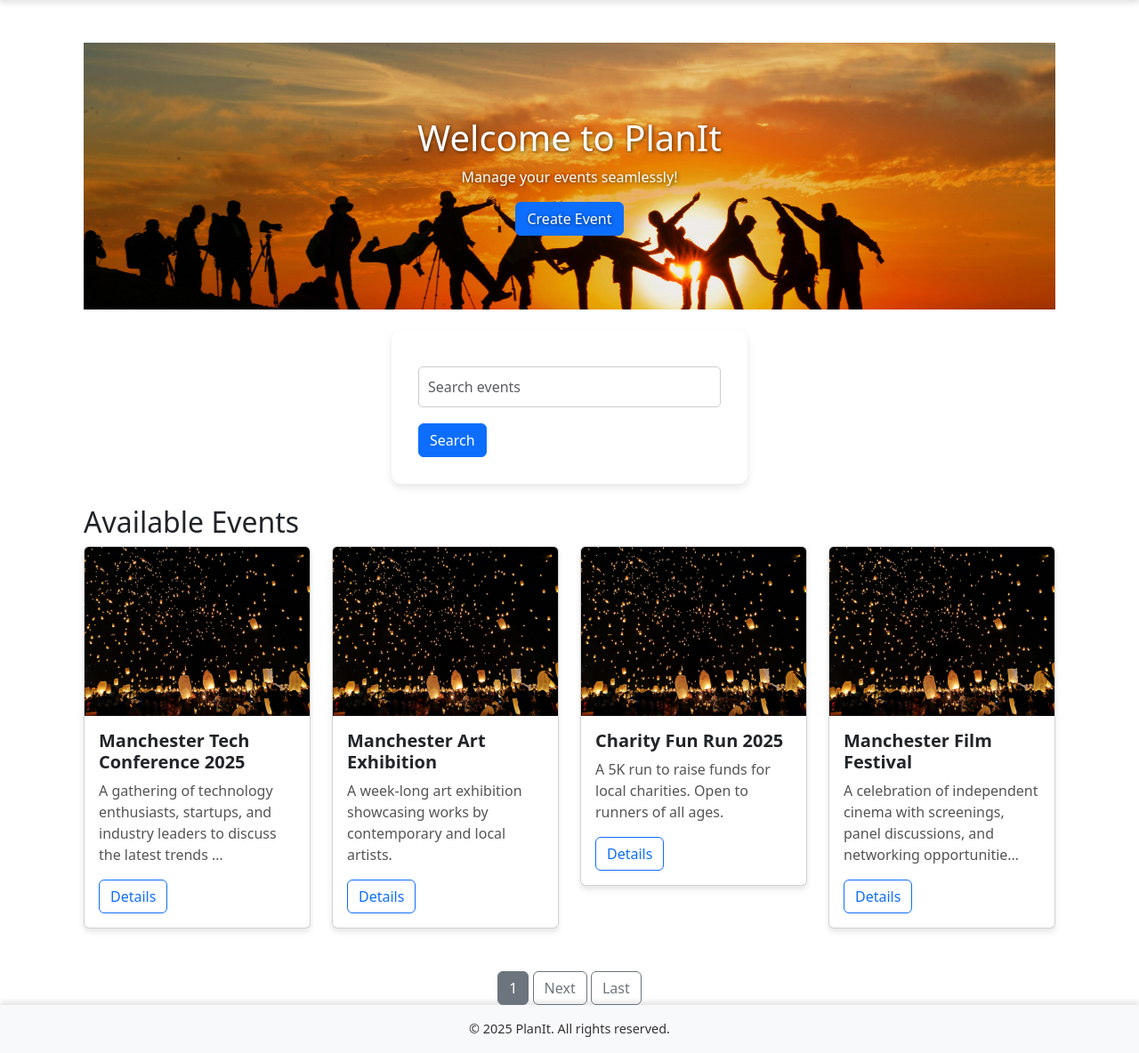
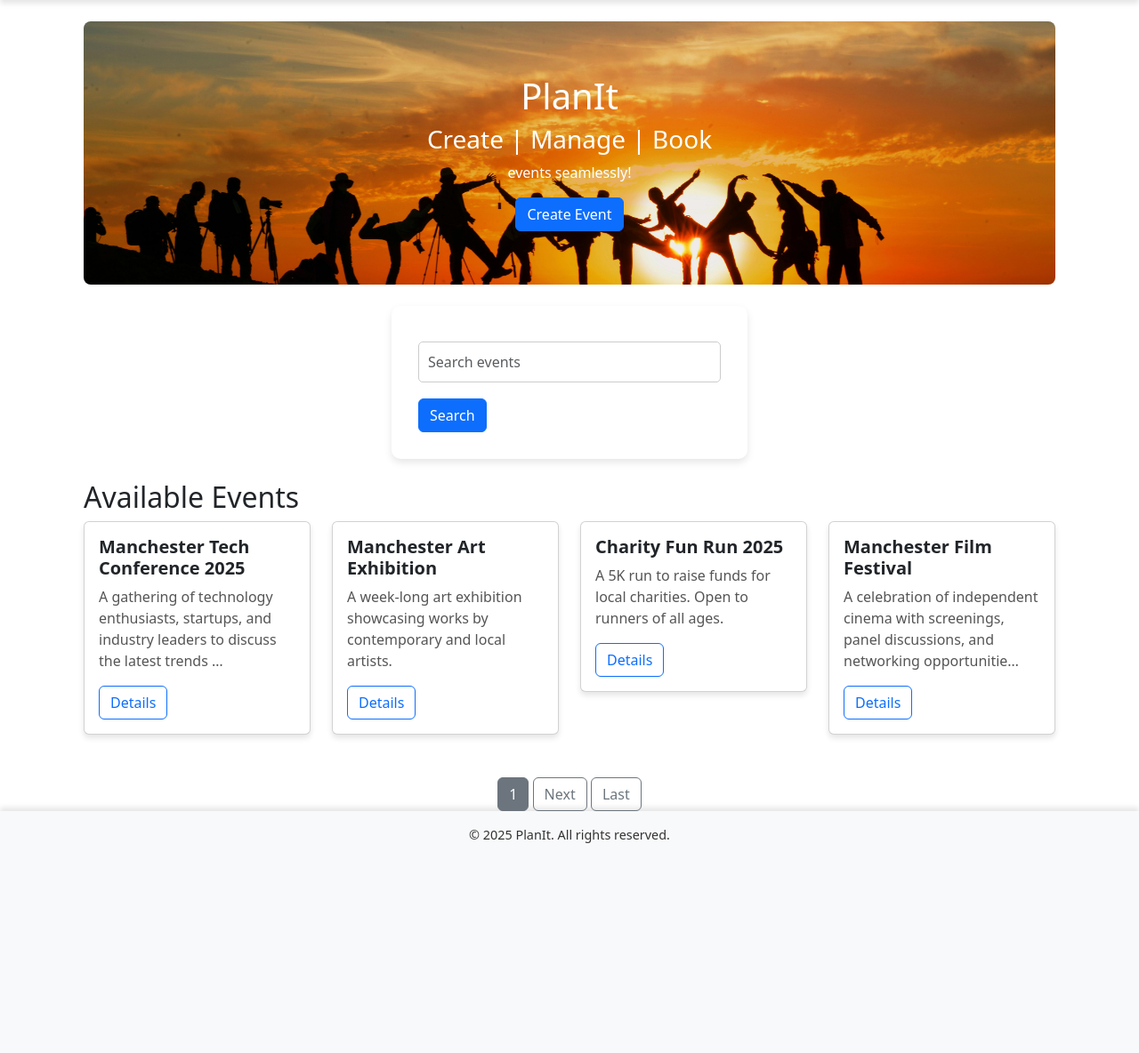
Before and after one commit to EktaMehra/PlanIt, a Django app: page / in a window 1280 px wide. Shown: the part 96-1280 px from the top of the page at 89% size. After the commit the page ends 1044 px from the top, so only its background shows below. Run offline with Django 5.2, Linux system fonts and the light colour scheme; data comes from the database, SQL or seed files in the repository.

Commit message:
Add and test styling to images

```diff
--- a/events/templates/events/home.html
+++ b/events/templates/events/home.html
@@ -2,11 +2,12 @@
 {% load static %}
 
 {% block content %}
-<div class="container mt-5">
+<div class="container-fluid">
     <!-- Header Section -->
     <div class="header-section text-center">
-        <h1>Welcome to PlanIt</h1>
-        <p>Manage your events seamlessly!</p>
+        <h1>PlanIt</h1>
+        <h3>Create | Manage | Book </h3>
+        <p> events seamlessly!</p>
         <a href="{% url 'create_event' %}" class="btn btn-primary">Create Event</a>
     </div>
 
@@ -33,7 +34,6 @@
                 {% for event in page_obj %}
                     <div class="col-md-3 mb-4">
                         <div class="card">
-                            <img src="{% static 'images/pexels-abbykihano-431722.jpg' %}" class="card-img-top" alt="Event Image" class="card-img-top" />
                             <div class="card-body">
                                 <h5 class="card-title">{{ event.name }}</h5>
                                 <p class="card-text">{{ event.description|truncatechars:100 }}</p>
--- a/static/css/style.css
+++ b/static/css/style.css
@@ -5,6 +5,19 @@ body {
     color: #333;
     margin: 0;
     padding: 0;
+}
+
+/* HEADER SECTION */
+.header-section {
+    text-align: center;
+    padding: 60px 10vh;
+    background: #6f42c1;
+    color: white;
+    background: url('/static/images/header.jpg') no-repeat center center/cover;
+    max-height: 400px;
+    object-fit: cover;
+    width: 100%;
+    border-radius: 8px;
 }
 
 /* Header */
@@ -16,18 +29,6 @@ header {
     z-index: 1000;
     box-shadow: 0 4px 6px rgba(0, 0, 0, 0.1);
 }
-
-.header-section {
-    background: url('/static/images/header.jpg') no-repeat center center/cover;
-    height: 300px; /* Adjust height as needed */
-    display: flex;
-    flex-direction: column;
-    justify-content: center;
-    align-items: center;
-    color: white; /* Ensure text is visible */
-    text-shadow: 1px 1px 4px rgba(0, 0, 0, 0.6); /* Optional for better readability */
-}
-
 
 header h1 {
     color: #fff;
@@ -169,13 +170,14 @@ form button:hover {
 
 /* Auth Pages Container */
 .auth-container {
-    background: url('/static/images/auth_bg.jpg') no-repeat center center/cover;
     display: flex;
     justify-content: center;
     align-items: center;
     min-height: 80vh;
     padding: 20px;
-    background-color: #f8f5f2; /* Light background */
+    background: url('/static/images/auth_bg.jpg') no-repeat center center/cover;
+    display: flex;
+    justify-content: center;
 }
 
 /* Auth Card */
```
